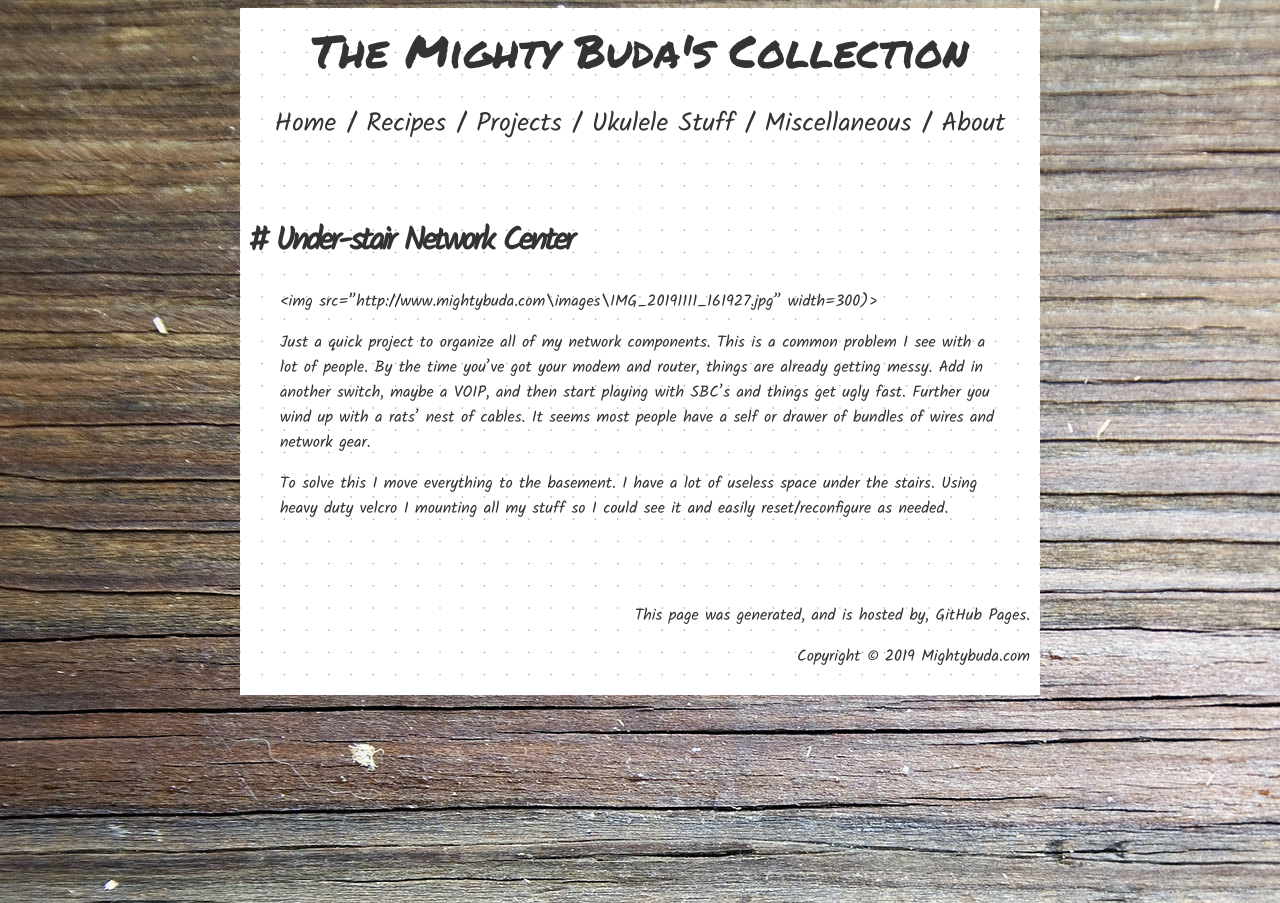
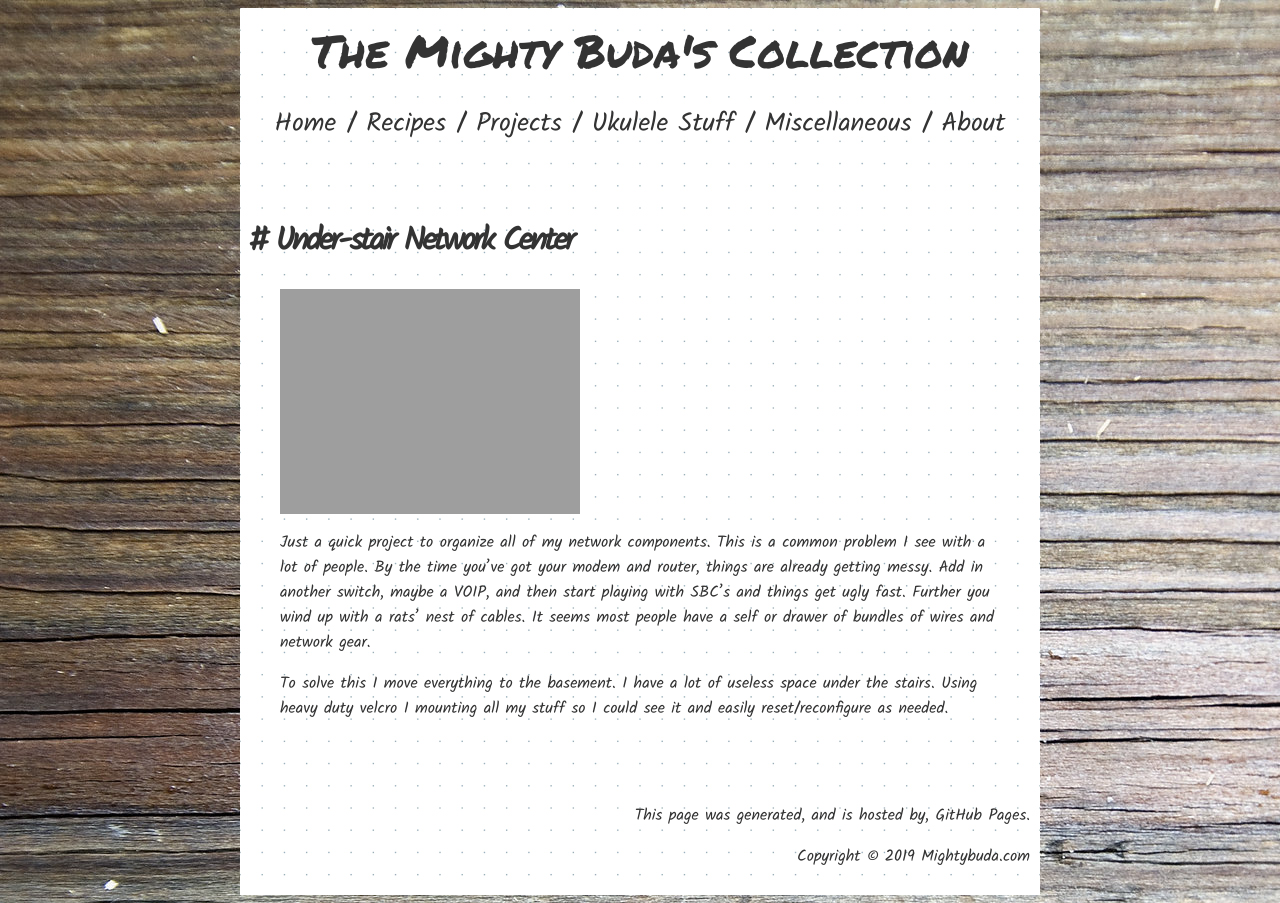
Before and after one commit to thebuda/thebuda.github.io, a Jekyll site: the page built from _projects/understair_network_center.md, in a window 1280 px wide. Built offline with Jekyll 4.4.1, drawn with Linux system fonts in a browser that asks for light colours.

Commit message:
Update understair_network_center.md

```diff
--- a/_projects/understair_network_center.md
+++ b/_projects/understair_network_center.md
@@ -6,7 +6,7 @@ description: A better use of space while making network service more accessible.
 
 # {{ page.title }}
 
-<img src="http://www.mightybuda.com\images\IMG_20191111_161927.jpg" width=300)>
+<img src="http://www.mightybuda.com\images\IMG_20191111_161927.jpg" width="300px">
 
 
 Just a quick project to organize all of my network components.  This is a common problem I see with a lot of people.  By the time you've got your modem and router, things are already getting messy.  Add in another switch, maybe a VOIP, and then start playing with SBC's and things get ugly fast.  Further you wind up with a rats' nest of cables.  It seems most people have a self or drawer of bundles of wires and network gear.
```
